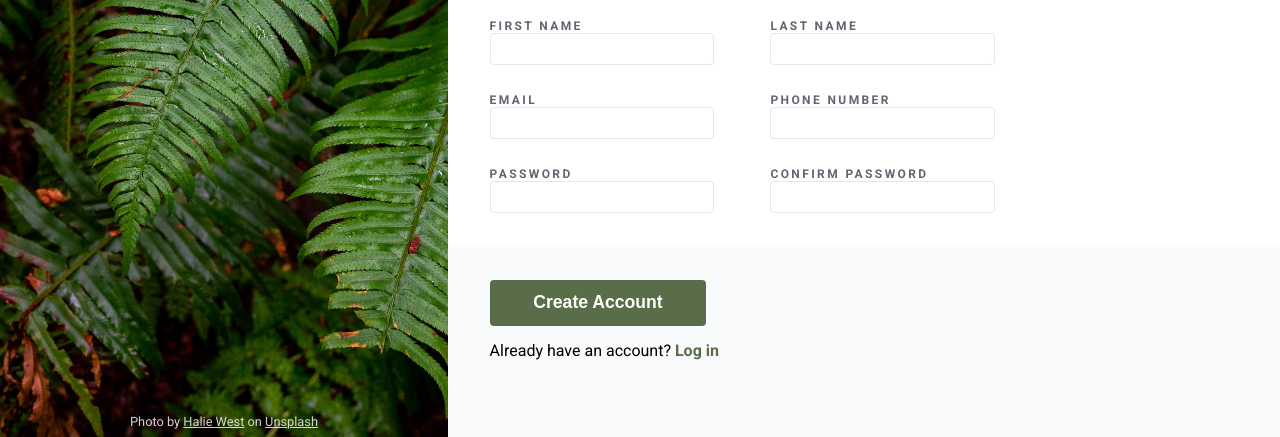
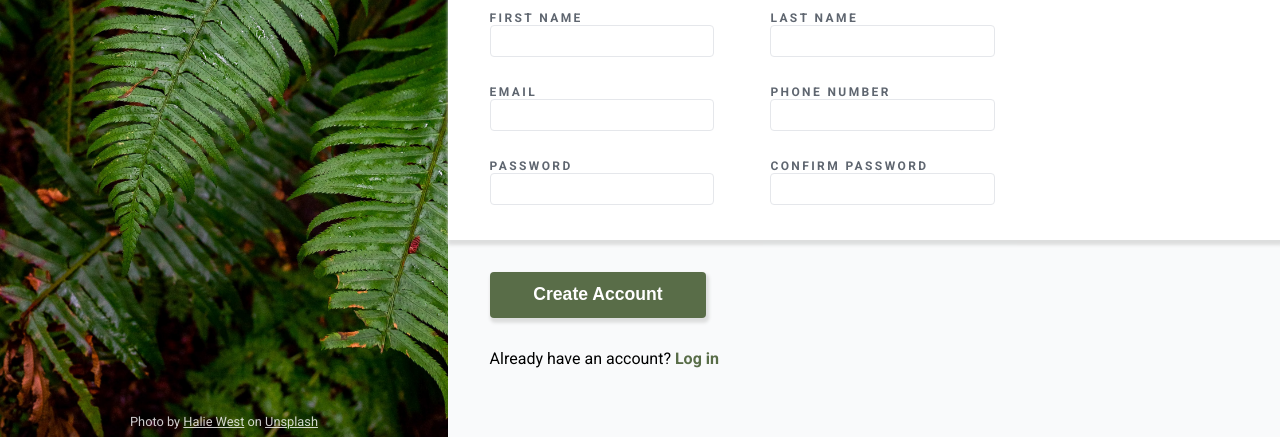
Before and after one commit to alopine/odin-sign-up-form, a plain HTML site: page index.html in a window 1280 px wide. Shown: the part 363-800 px from the top of the page. Drawn offline with Linux system fonts and the light colour scheme.

Commit message:
Add shadows to form and button

```diff
--- a/styles.css
+++ b/styles.css
@@ -87,6 +87,8 @@ main>* {
     width: 100%;
     padding: 2.5% 5%;
     background-color: #FFFFFF;
+    box-shadow: 0.1rem 0.2rem 0.2rem 0.1rem #DDDEDE;
+
 }
 
 .signup>form {
@@ -130,6 +132,11 @@ main>* {
     border: none;
     border-radius: 0.25rem;
     font-size: 1.1rem;
+    box-shadow: 0.1rem 0.2rem 0.2rem 0.1rem #DDDEDE;
+}
+
+.bottomText>p {
+    padding-top: 2.5%;
 }
 
 .bottomText>p>a {
```
